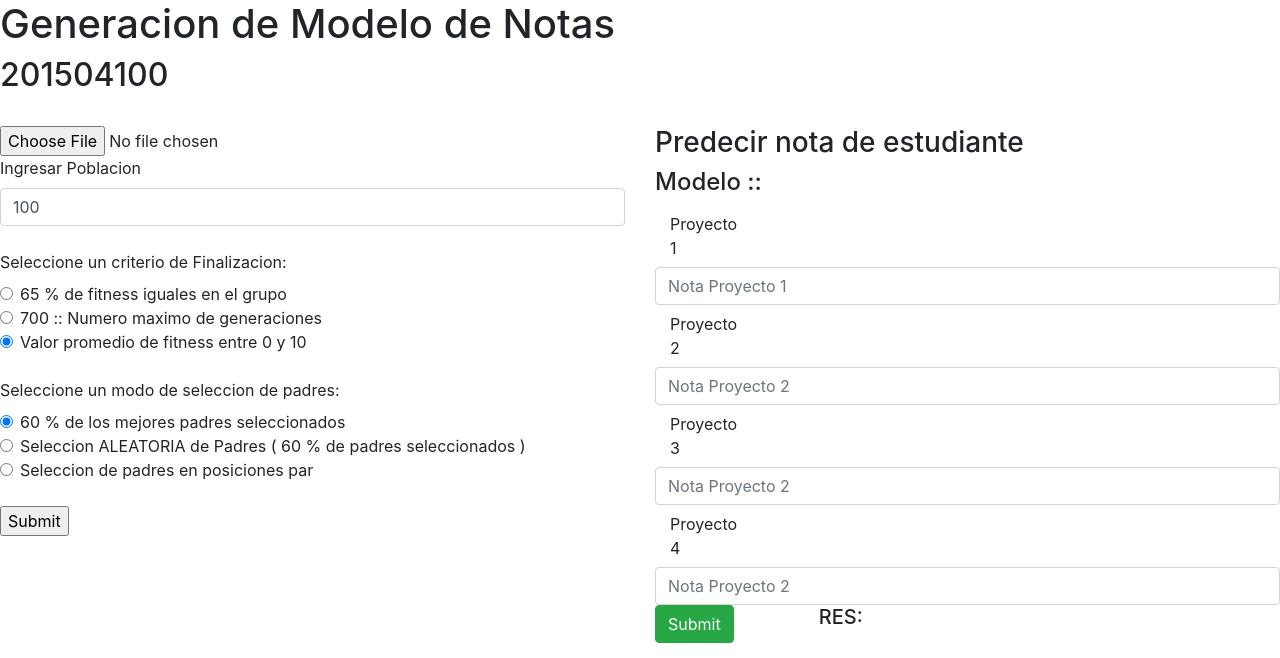
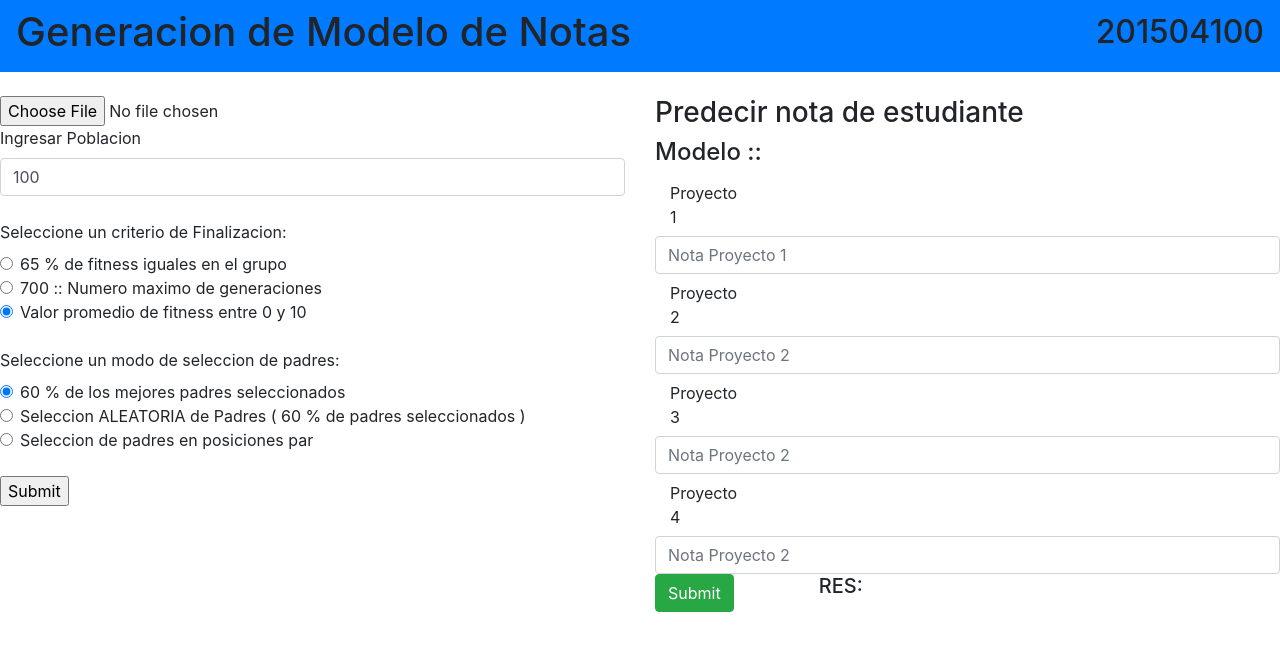
Before and after one commit to EDDchris2017/IAPractica1_Lopez201504100, a Flask app: page / in a window 1280 px wide. Shown: the top 658 px of the page. Run offline with Flask 2, Linux system fonts and the light colour scheme; some libraries are stand-ins or nearby versions.

Commit message:
Bug Interfaz

```diff
--- a/src/templates/index.html
+++ b/src/templates/index.html
@@ -17,8 +17,12 @@
 </head>
 
 <body>
-    <h1>Generacion de Modelo de Notas</h1>
-    <h2>201504100</h2>
+    <nav class="navbar navbar-dark bg-primary">
+        <!-- Navbar content -->
+        <h1>Generacion de Modelo de Notas</h1>
+        <h2>201504100</h2>
+      </nav>
+
     <br>
 
     <form action = "http://localhost:5000/generar" method = "POST"  enctype = "multipart/form-data">
```
Also changed, not shown: 2 other files.
